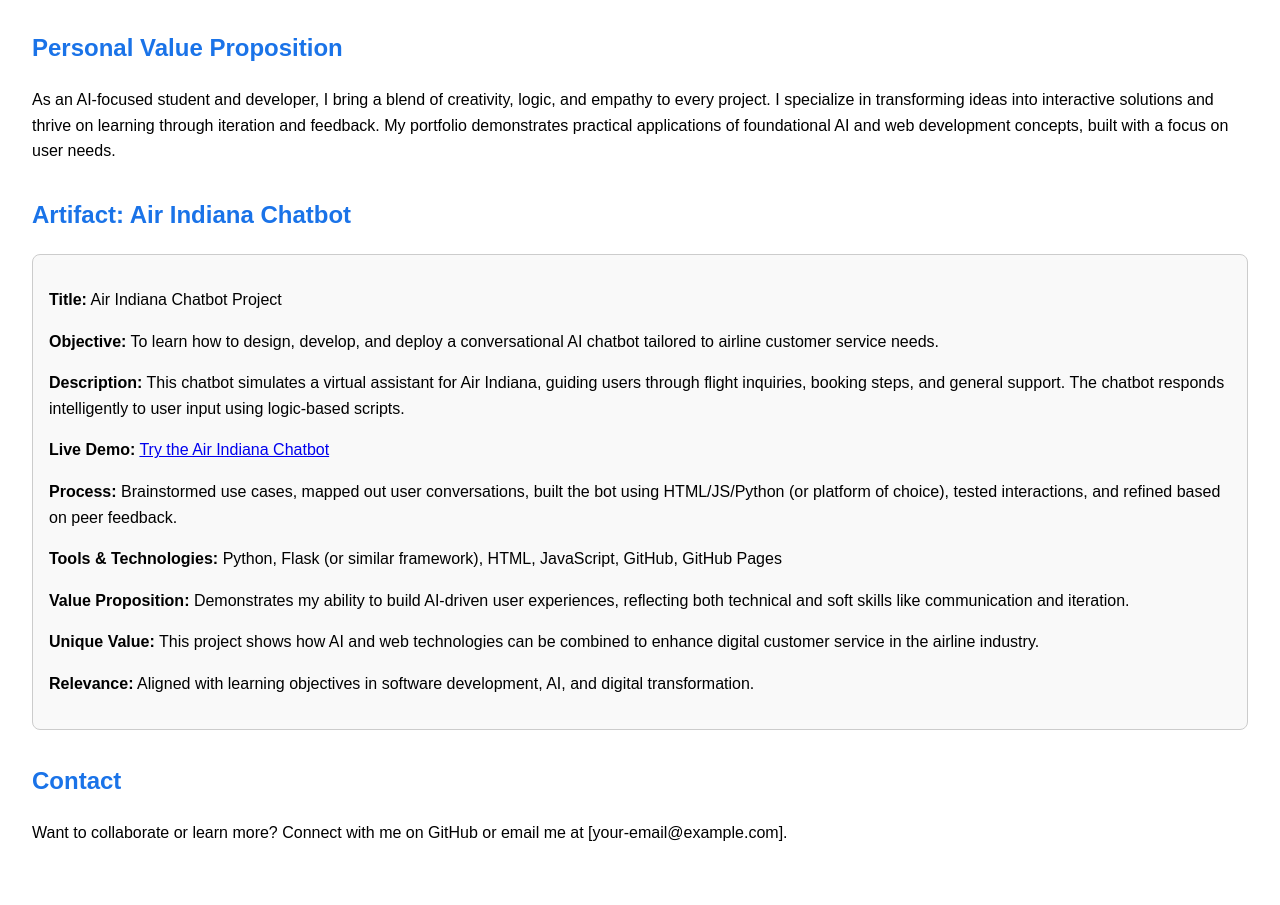
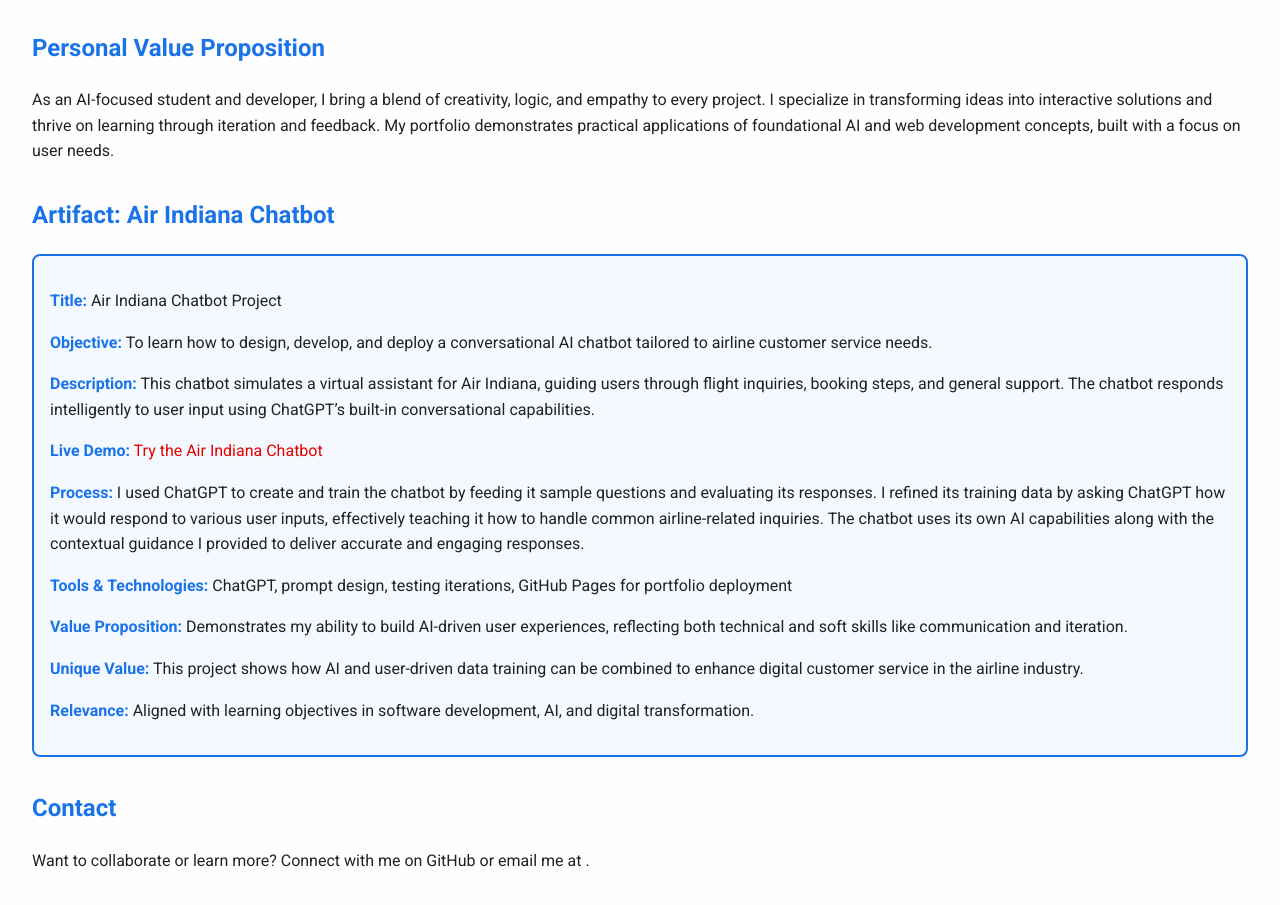
Before and after one commit to AneesahFA/Portfolio, a plain HTML site: page index.html in a window 1280 px wide. Shown: the part 243-1148 px from the top of the page. Before the commit the page ends 1121 px from the top, so only its background shows below. Drawn offline with Linux system fonts and the light colour scheme.

Commit message:
Update index.html

```diff
--- a/index.html
+++ b/index.html
@@ -4,11 +4,37 @@
   <meta charset="UTF-8" />
   <meta name="viewport" content="width=device-width, initial-scale=1.0" />
   <title>Air Indiana Chatbot Portfolio</title>
+  <link href="https://fonts.googleapis.com/css2?family=Roboto:wght@400;700&display=swap" rel="stylesheet">
   <style>
-    body { font-family: Arial, sans-serif; margin: 2rem; line-height: 1.6; }
-    h1, h2 { color: #1a73e8; }
-    .section { margin-bottom: 2rem; }
-    .artifact-box { border: 1px solid #ccc; padding: 1rem; border-radius: 8px; background: #f9f9f9; }
+    body {
+      font-family: 'Roboto', sans-serif;
+      margin: 2rem;
+      line-height: 1.6;
+      background-color: #fefefe;
+      color: #222;
+    }
+    h1, h2 {
+      color: #1a73e8;
+    }
+    .section {
+      margin-bottom: 2rem;
+    }
+    .artifact-box {
+      border: 2px solid #1a73e8;
+      padding: 1rem;
+      border-radius: 8px;
+      background: #f3f9ff;
+    }
+    a {
+      color: #e60000;
+      text-decoration: none;
+    }
+    a:hover {
+      text-decoration: underline;
+    }
+    strong {
+      color: #1a73e8;
+    }
   </style>
 </head>
 <body>
@@ -29,19 +55,19 @@
     <div class="artifact-box">
       <p><strong>Title:</strong> Air Indiana Chatbot Project</p>
       <p><strong>Objective:</strong> To learn how to design, develop, and deploy a conversational AI chatbot tailored to airline customer service needs.</p>
-      <p><strong>Description:</strong> This chatbot simulates a virtual assistant for Air Indiana, guiding users through flight inquiries, booking steps, and general support. The chatbot responds intelligently to user input using logic-based scripts.</p>
+      <p><strong>Description:</strong> This chatbot simulates a virtual assistant for Air Indiana, guiding users through flight inquiries, booking steps, and general support. The chatbot responds intelligently to user input using ChatGPT’s built-in conversational capabilities.</p>
       <p><strong>Live Demo:</strong> <a href="https://chatgpt.com/g/g-67cc7ca7566c8191a3b99cd54b7f51d1-ai-chatbot" target="_blank">Try the Air Indiana Chatbot</a></p>
-      <p><strong>Process:</strong> Brainstormed use cases, mapped out user conversations, built the bot using HTML/JS/Python (or platform of choice), tested interactions, and refined based on peer feedback.</p>
-      <p><strong>Tools & Technologies:</strong> Python, Flask (or similar framework), HTML, JavaScript, GitHub, GitHub Pages</p>
+      <p><strong>Process:</strong> I used ChatGPT to create and train the chatbot by feeding it sample questions and evaluating its responses. I refined its training data by asking ChatGPT how it would respond to various user inputs, effectively teaching it how to handle common airline-related inquiries. The chatbot uses its own AI capabilities along with the contextual guidance I provided to deliver accurate and engaging responses.</p>
+      <p><strong>Tools & Technologies:</strong> ChatGPT, prompt design, testing iterations, GitHub Pages for portfolio deployment</p>
       <p><strong>Value Proposition:</strong> Demonstrates my ability to build AI-driven user experiences, reflecting both technical and soft skills like communication and iteration.</p>
-      <p><strong>Unique Value:</strong> This project shows how AI and web technologies can be combined to enhance digital customer service in the airline industry.</p>
+      <p><strong>Unique Value:</strong> This project shows how AI and user-driven data training can be combined to enhance digital customer service in the airline industry.</p>
       <p><strong>Relevance:</strong> Aligned with learning objectives in software development, AI, and digital transformation.</p>
     </div>
   </div>
 
   <div class="section">
     <h2>Contact</h2>
-    <p>Want to collaborate or learn more? Connect with me on GitHub or email me at [your-email@example.com].</p>
+    <p>Want to collaborate or learn more? Connect with me on GitHub or email me at <a href="mailto:fnu.aneesah@universityextension"></a>.</p>
   </div>
 </body>
 </html>
```
